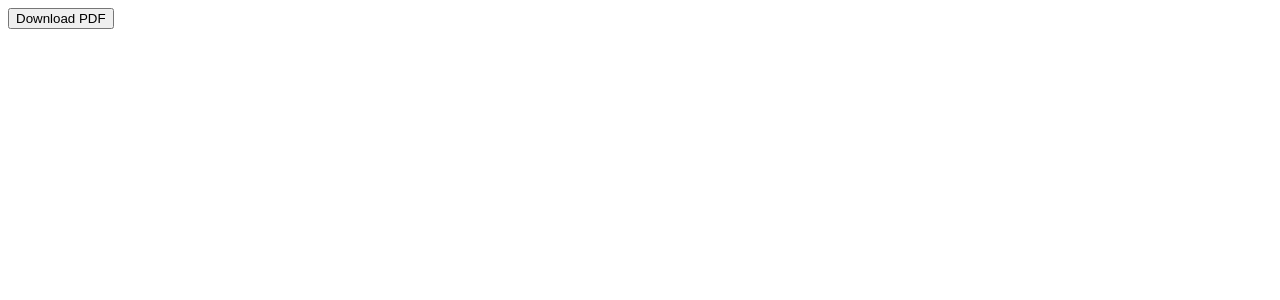
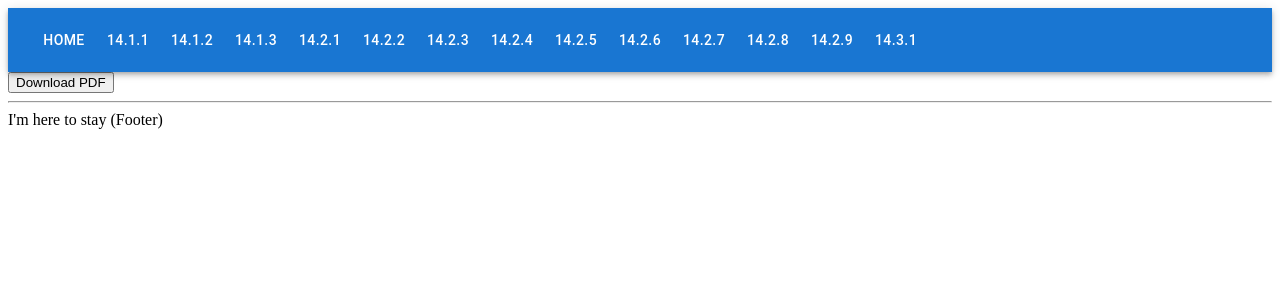
Before and after one commit to Kevin-ramos/ProyectoSW, a Next.js app: page /seccion14/14.1.1 in a window 1280 px wide. Shown: the top 300 px of the page. Built offline with nearby package versions, Linux system fonts and the light colour scheme.

Commit message:
feat: configuración 14.1.1 con layout.

```diff
--- a/components/Layout.tsx
+++ b/components/Layout.tsx
@@ -28,6 +28,7 @@ const Layout = ({ children, title = 'This is the default title' }: Props) => (
               <AppBar position="relative">
                   <Toolbar>
                       <Button color="inherit"><Link href={"/"} style={{ textDecoration: 'none', color: "white" }}>Home</Link></Button>
+                      <Button color="inherit"><Link href={"/seccion14/14.1.1"} style={{ textDecoration: 'none', color: "white" }} > 14.1.1 </Link></Button>
                       <Button color="inherit"><Link href={"/seccion14/14.1.2"} style={{ textDecoration: 'none', color: "white" }} > 14.1.2  </Link></Button>
                       <Button color="inherit"><Link href={"/seccion14/14.1.3"} style={{ textDecoration: 'none', color: "white" }}> 14.1.3 </Link></Button>
                       <Button color="inherit"><Link href={"/seccion14/14.2.1"} style={{ textDecoration: 'none', color: "white" }}> 14.2.1 </Link></Button>
--- a/pages/seccion14/14.1.1.tsx
+++ b/pages/seccion14/14.1.1.tsx
@@ -2,14 +2,9 @@ import Layout from "../../components/Layout";
 import GeneratePDF from "../../components/GenerarPdf";
 
 export default function () {
-    const descargarReporte = (e)=>{
-        e.preventDefault();
-        console.log("haza aplastado para generar el reporte");
-    }
-
     return (
-        <>
-            <GeneratePDF person="Hola" />
-        </>
+        <Layout>
+     <GeneratePDF person="hola"/>
+        </Layout>
     )
  }
```
